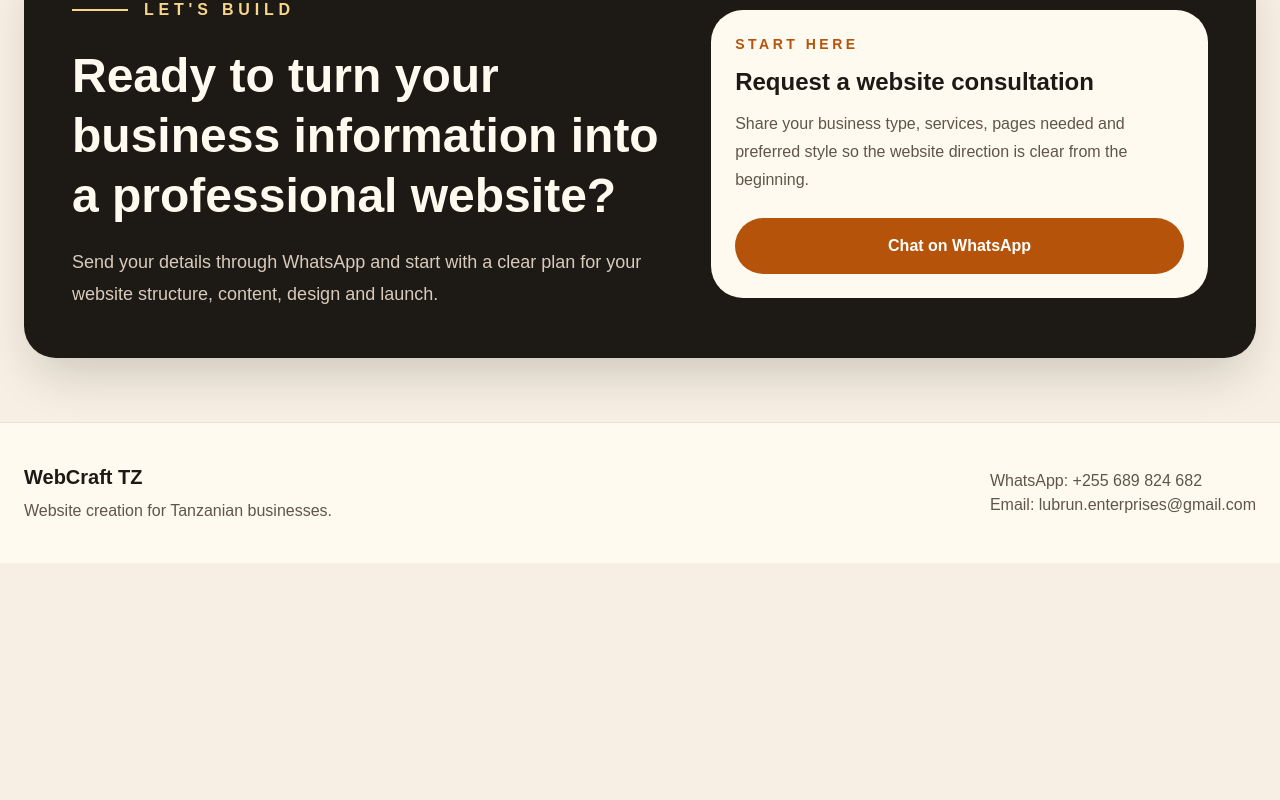
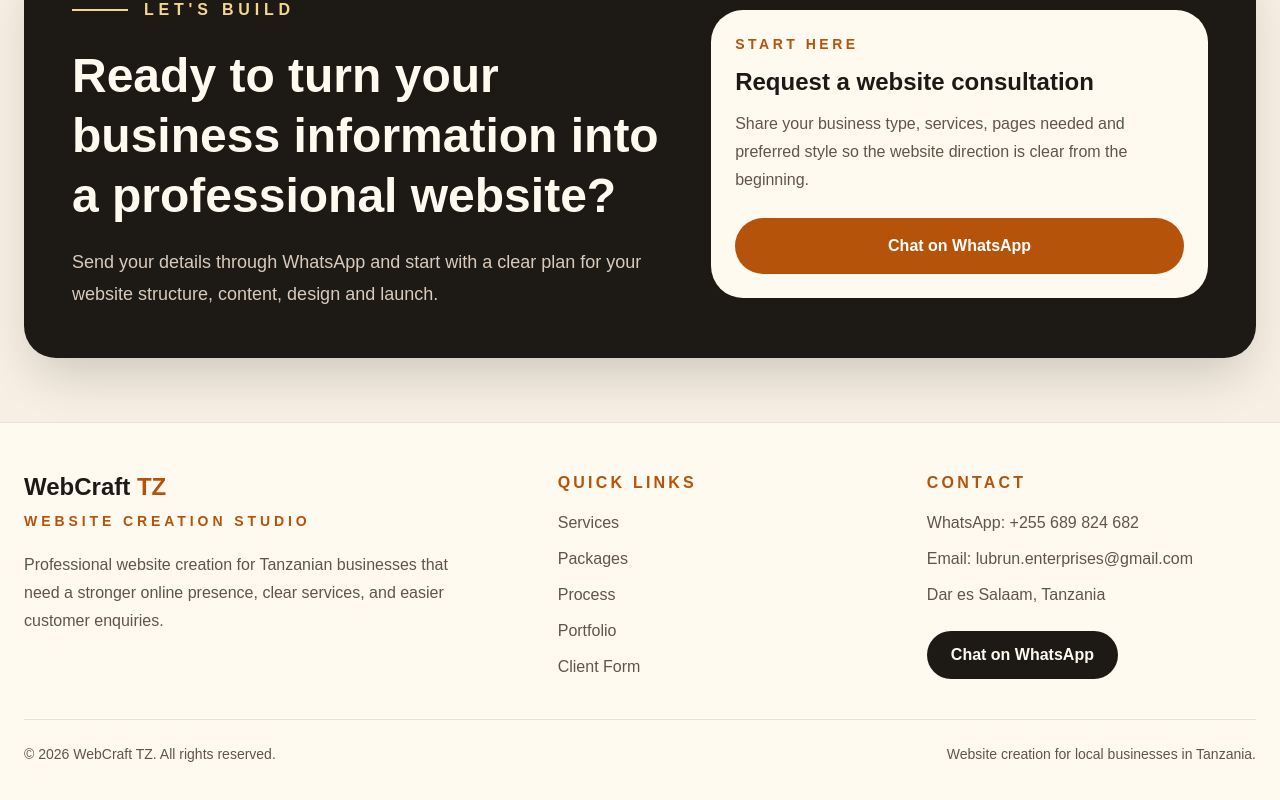
Before and after one commit to brianmichaelu/website-creation-agency, a Next.js app: page / in a window 1280 px wide. Shown: the part 6594-7394 px from the top of the page. Before the commit the page ends 7157 px from the top, so only its background shows below. Built offline with nearby package versions, Linux system fonts and the light colour scheme.

Commit message:
Revamp footer and CTA sections in page.tsx
Updated footer section with new content and styling.

```diff
--- a/app/page.tsx
+++ b/app/page.tsx
@@ -900,7 +900,7 @@ ${formData.get("extraMessage")}
         </div>
       </section>
 
-      {/* CTA */}
+
             {/* CTA */}
       <section className="bg-[#f7efe3] px-6 py-16">
         <div className="mx-auto max-w-7xl overflow-hidden rounded-[2rem] bg-[#1d1a16] shadow-2xl shadow-[#1d1a16]/20">
@@ -948,20 +948,73 @@ ${formData.get("extraMessage")}
           </div>
         </div>
       </section>
-      {/* FOOTER */}
-      <footer className="border-t border-[#1d1a16]/10 bg-[#fffaf0] px-6 py-10">
-        <div className="mx-auto flex max-w-7xl flex-col justify-between gap-6 md:flex-row md:items-center">
+
+            {/* FOOTER */}
+      <footer className="border-t border-[#1d1a16]/10 bg-[#fffaf0] px-6 py-12 text-[#1d1a16]">
+        <div className="mx-auto grid max-w-7xl gap-10 md:grid-cols-[1.2fr_0.8fr_0.8fr] md:items-start">
           <div>
-            <p className="text-xl font-black text-[#1d1a16]">WebCraft TZ</p>
-            <p className="mt-2 text-[#5f5549]">
-              Website creation for Tanzanian businesses.
+            <p className="text-2xl font-black">
+              WebCraft <span className="text-[#b45309]">TZ</span>
+            </p>
+
+            <p className="mt-2 text-sm font-black uppercase tracking-[0.28em] text-[#b45309]">
+              Website Creation Studio
+            </p>
+
+            <p className="mt-5 max-w-md leading-7 text-[#5f5549]">
+              Professional website creation for Tanzanian businesses that need
+              a stronger online presence, clear services, and easier customer
+              enquiries.
             </p>
           </div>
 
-          <div className="text-[#5f5549]">
-            <p>WhatsApp: +255 689 824 682</p>
-            <p>Email: lubrun.enterprises@gmail.com</p>
+          <div>
+            <p className="font-black uppercase tracking-[0.2em] text-[#b45309]">
+              Quick links
+            </p>
+
+            <div className="mt-4 grid gap-3 text-[#5f5549]">
+              <a href="#services" className="transition hover:text-[#b45309]">
+                Services
+              </a>
+              <a href="#packages" className="transition hover:text-[#b45309]">
+                Packages
+              </a>
+              <a href="#process" className="transition hover:text-[#b45309]">
+                Process
+              </a>
+              <a href="#portfolio" className="transition hover:text-[#b45309]">
+                Portfolio
+              </a>
+              <a href="#client-form" className="transition hover:text-[#b45309]">
+                Client Form
+              </a>
+            </div>
           </div>
+
+          <div>
+            <p className="font-black uppercase tracking-[0.2em] text-[#b45309]">
+              Contact
+            </p>
+
+            <div className="mt-4 grid gap-3 text-[#5f5549]">
+              <p>WhatsApp: +255 689 824 682</p>
+              <p>Email: lubrun.enterprises@gmail.com</p>
+              <p>Dar es Salaam, Tanzania</p>
+            </div>
+
+            <a
+              href={`https://wa.me/${whatsappNumber}`}
+              className="mt-6 inline-flex rounded-full bg-[#1d1a16] px-6 py-3 font-black text-[#fffaf0] transition hover:-translate-y-1 hover:bg-[#b45309]"
+            >
+              Chat on WhatsApp
+            </a>
+          </div>
+        </div>
+
+        <div className="mx-auto mt-10 flex max-w-7xl flex-col justify-between gap-3 border-t border-[#1d1a16]/10 pt-6 text-sm text-[#5f5549] md:flex-row">
+          <p>© 2026 WebCraft TZ. All rights reserved.</p>
+          <p>Website creation for local businesses in Tanzania.</p>
         </div>
       </footer>
     </main>
```
